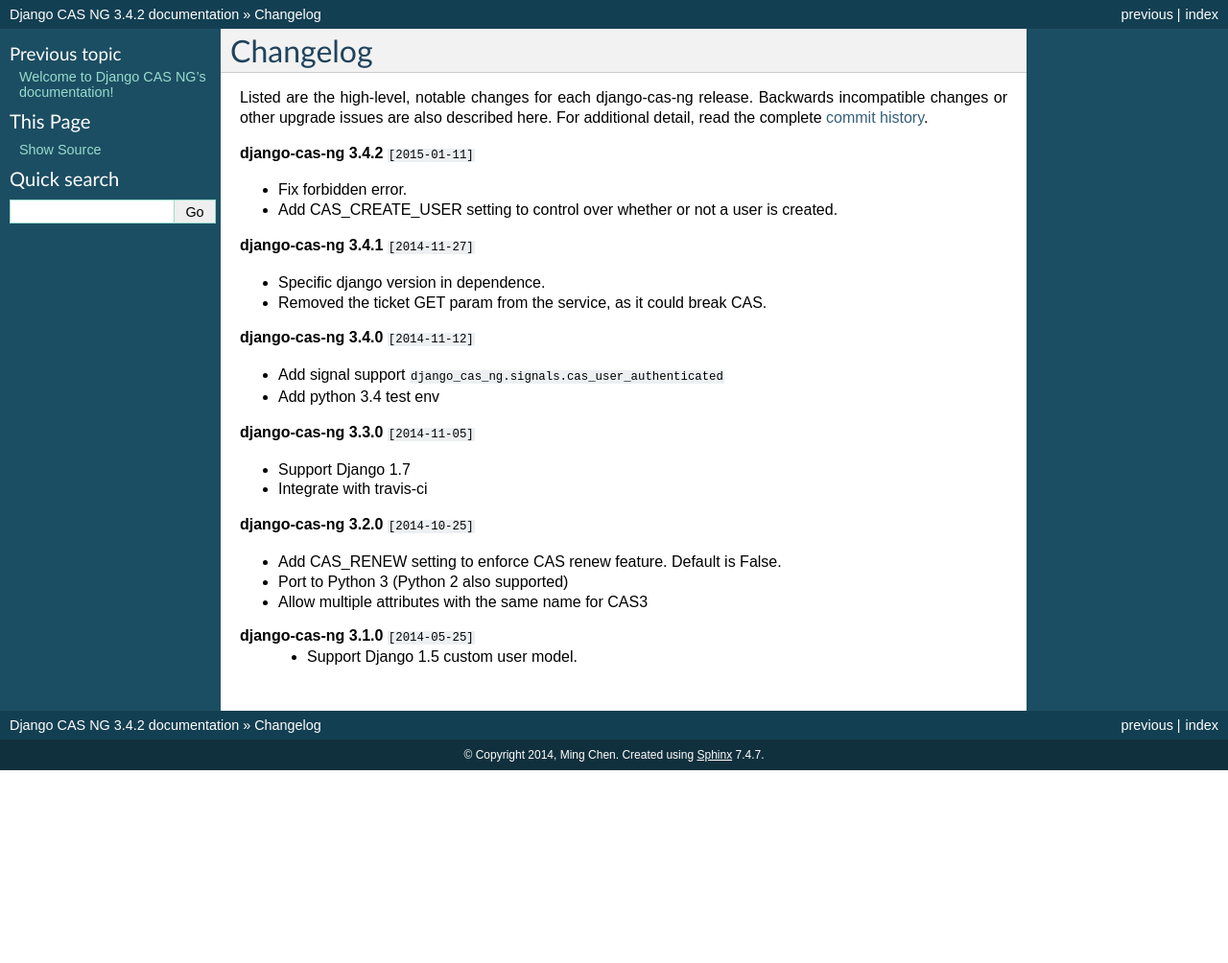
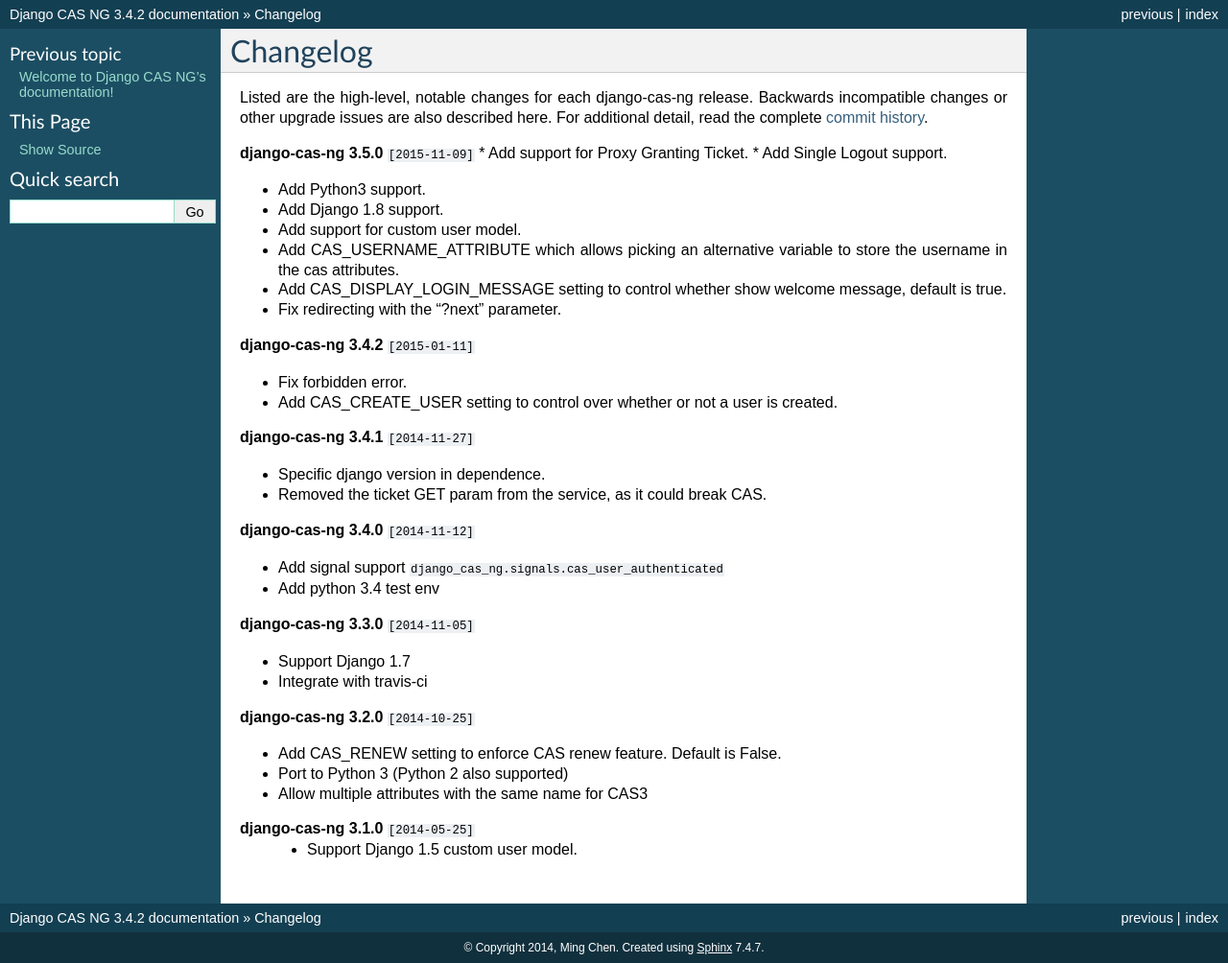
Before and after one commit to django-cas-ng/django-cas-ng, a Sphinx documentation site: the page built from docs/changelog.rst, in a window 1280 px wide. Shown: the whole page at 96% size. Built offline with Sphinx 7.4.7, drawn with Linux system fonts in a browser that asks for light colours; before the commit the page ends 900 px from its top, so only the background shows below that.

Commit message:
Update change log for the upcoming release.

```diff
--- a/docs/changelog.rst
+++ b/docs/changelog.rst
@@ -5,6 +5,18 @@
 Listed are the high-level, notable changes for each django-cas-ng release.
 Backwards incompatible changes or other upgrade issues are also described
 here. For additional detail, read the complete `commit history`_.
+
+**django-cas-ng 3.5.0** ``[2015-11-09]``
+* Add support for Proxy Granting Ticket.
+* Add Single Logout support.
+
+* Add Python3 support.
+* Add Django 1.8 support.
+* Add support for custom user model.
+
+* Add CAS_USERNAME_ATTRIBUTE which allows picking an alternative variable to store the username in the cas attributes.
+* Add CAS_DISPLAY_LOGIN_MESSAGE setting to control whether show welcome message, default is true.
+* Fix redirecting with the "?next" parameter.
 
 **django-cas-ng 3.4.2** ``[2015-01-11]``
 
```
